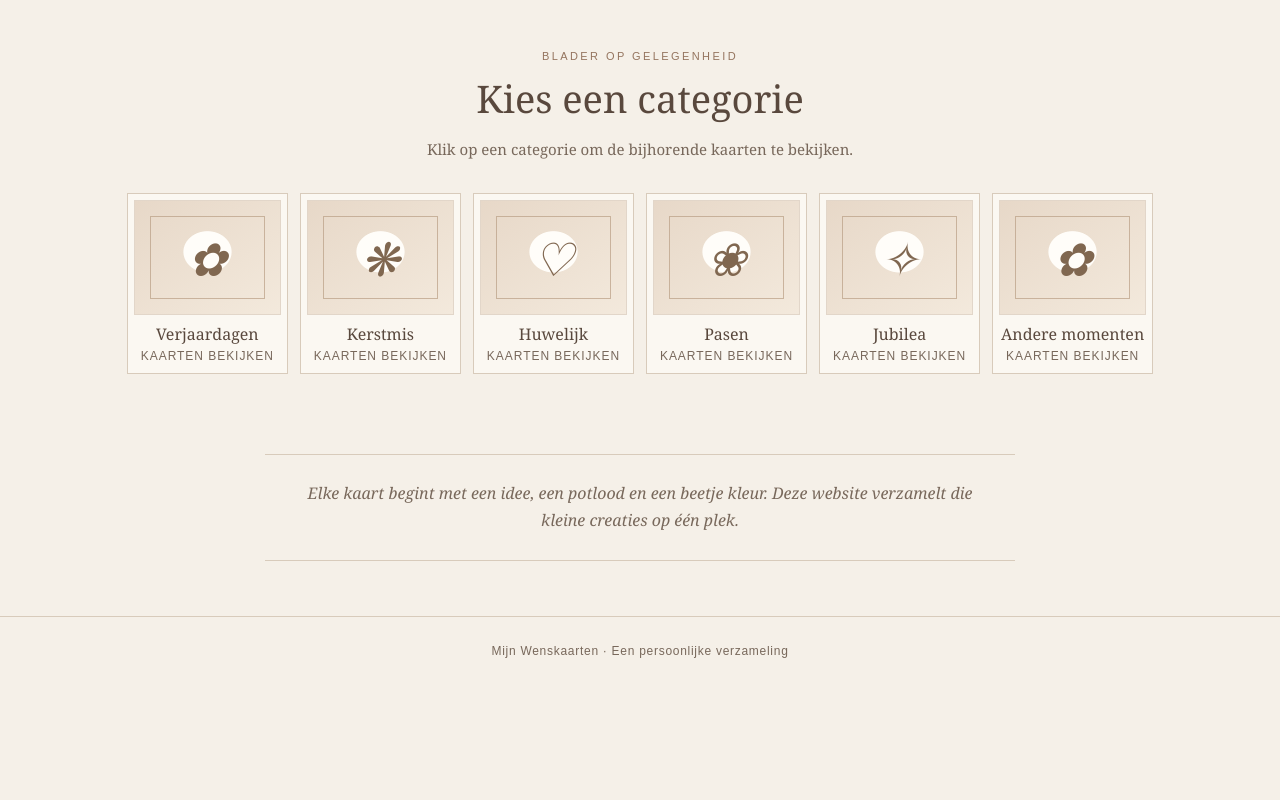
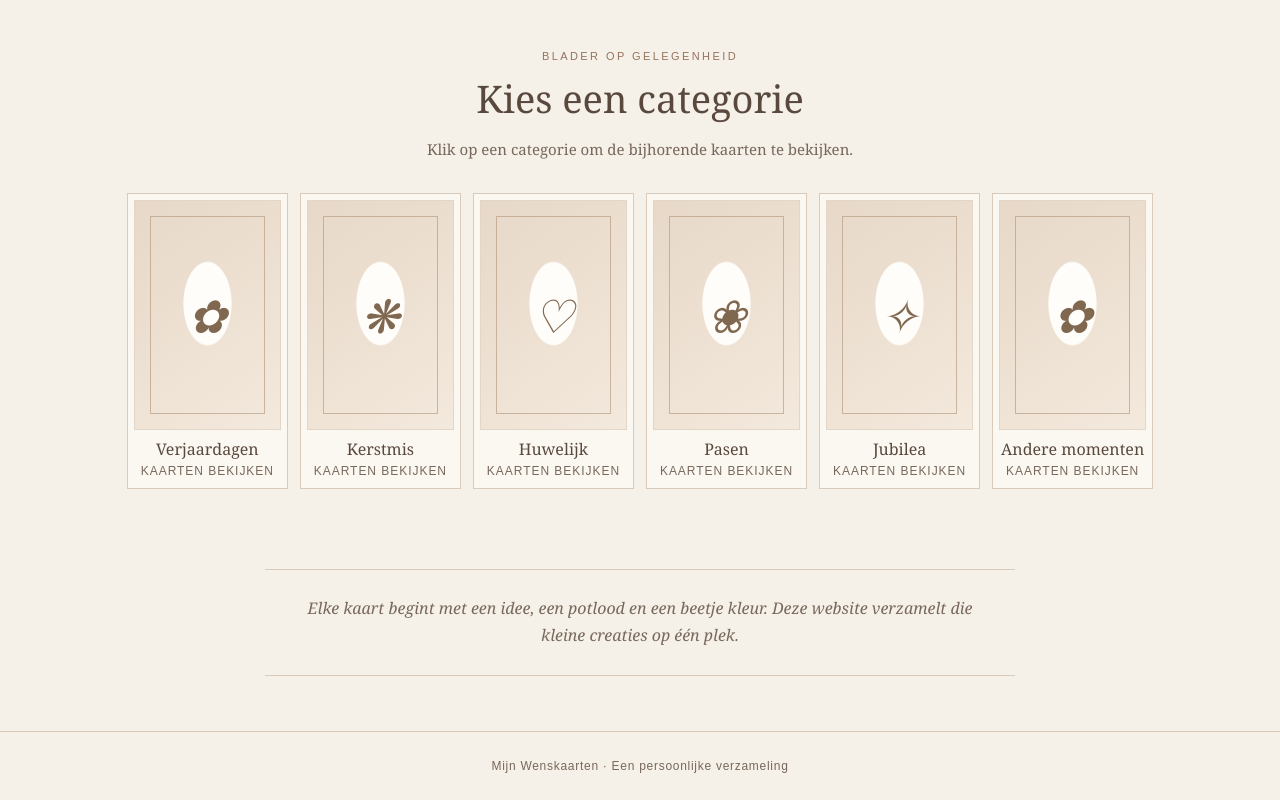
Before and after one commit to Willem1955/Wenskaarten, a plain HTML site: page index.html in a window 1280 px wide. Shown: the part 969-1769 px from the top of the page. Before the commit the page ends 1654 px from the top, so only its background shows below. Drawn offline with nearby package versions, Linux system fonts and the light colour scheme; no server answers.

Commit message:
Update index.html

```diff
--- a/index.html
+++ b/index.html
@@ -135,7 +135,7 @@ h2 {
   box-shadow: 0 10px 25px #59483d15;
 }
 .art {
-  min-height: 115px;
+  min-height: 230px;
   display: grid;
   place-items: center;
   position: relative;
```
